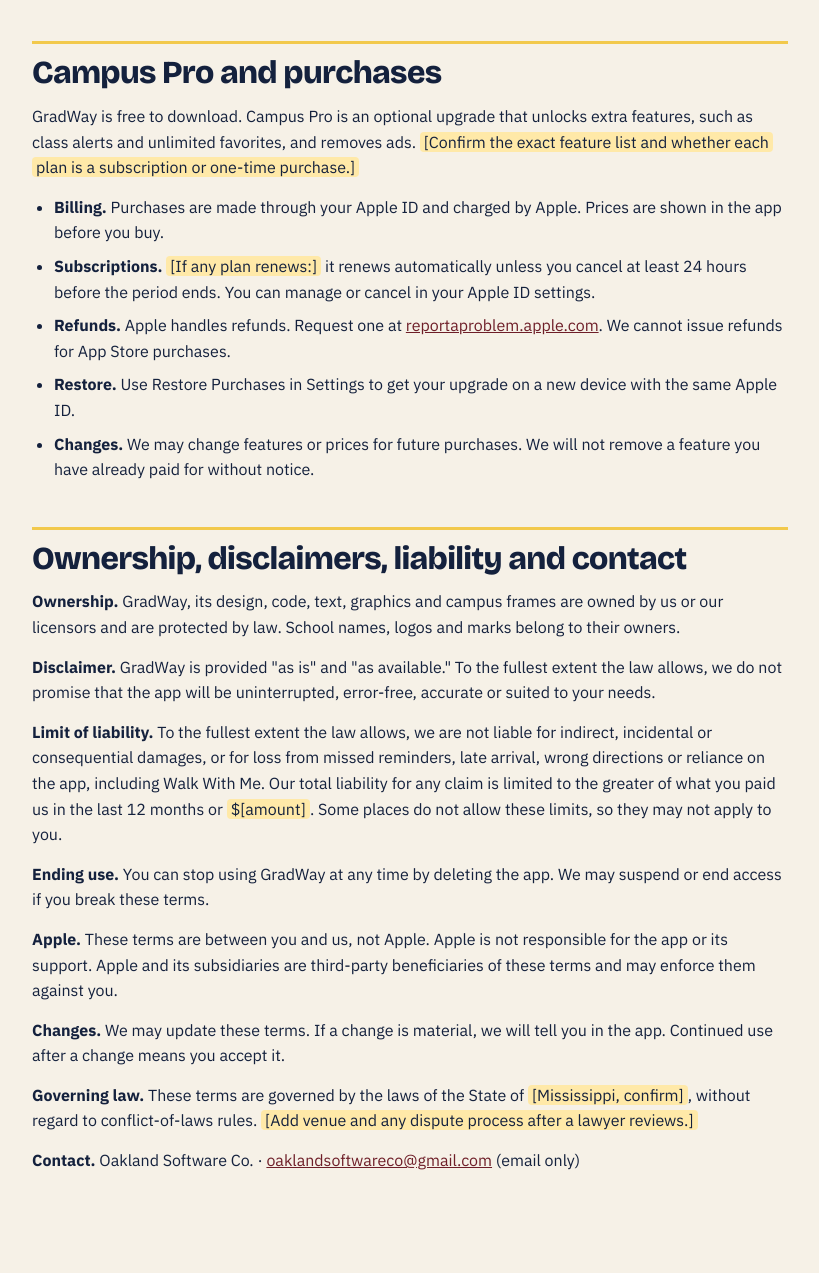
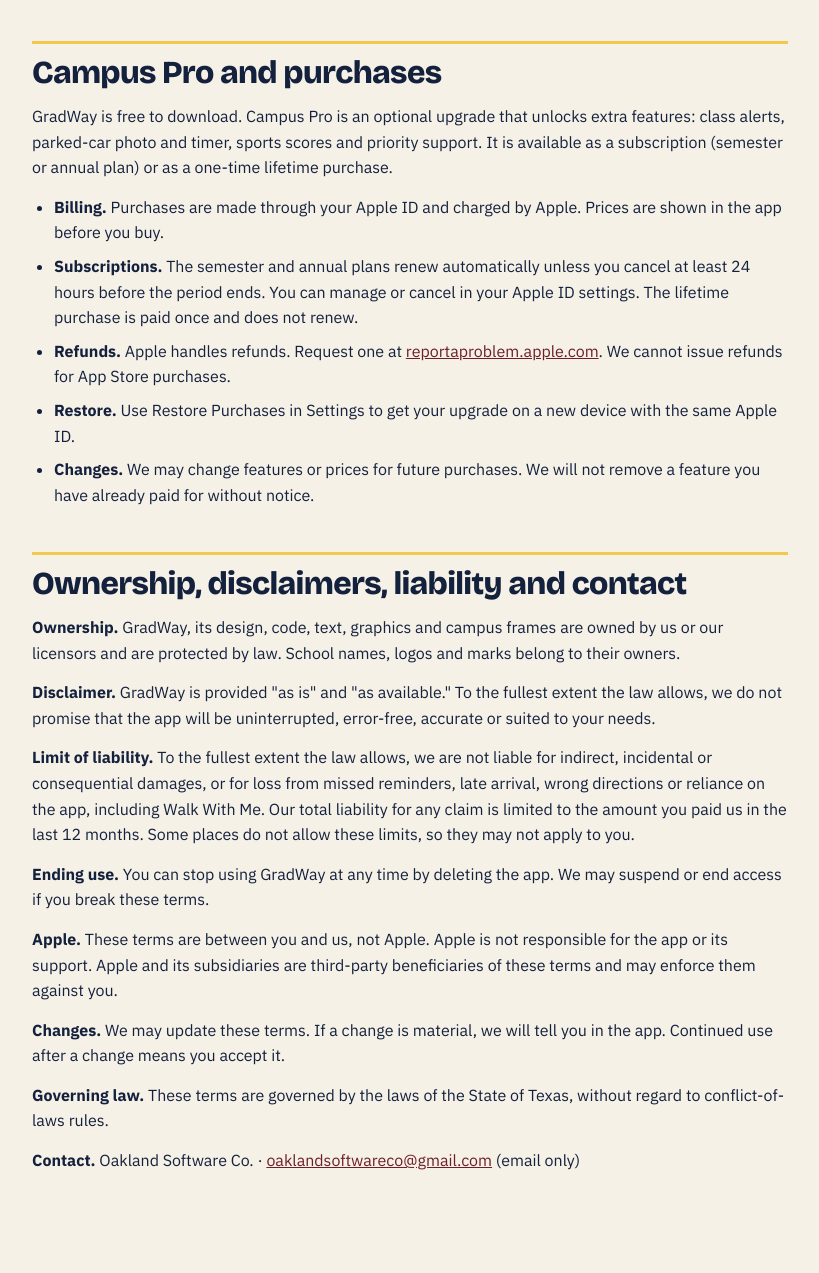
Before and after one commit to gradway-app/main, a plain HTML site: page terms.html in a window 1280 px wide. Shown: the part 1567-2840 px from the top of the page, without its empty margins (230-1049 px from the left). Drawn offline with nearby package versions, Linux system fonts and the light colour scheme.

Commit message:
Update terms.html

```diff
--- a/terms.html
+++ b/terms.html
@@ -50,20 +50,20 @@
 <li>If you are in danger or need help, call 911 or your campus police. Do not rely on GradWay in an emergency.</li></ul>
 <p>You use Walk With Me at your own risk, and you are responsible for your own safety and for telling your contacts how to reach you.</p>
 <h2>Campus Pro and purchases</h2>
-<p>GradWay is free to download. Campus Pro is an optional upgrade that unlocks extra features, such as class alerts and unlimited favorites, and removes ads. <span class="tbd">[Confirm the exact feature list and whether each plan is a subscription or one-time purchase.]</span></p>
+<p>GradWay is free to download. Campus Pro is an optional upgrade that unlocks extra features: class alerts, parked-car photo and timer, sports scores and priority support. It is available as a subscription (semester or annual plan) or as a one-time lifetime purchase.</p>
 <ul><li><strong>Billing.</strong> Purchases are made through your Apple ID and charged by Apple. Prices are shown in the app before you buy.</li>
-<li><strong>Subscriptions.</strong> <span class="tbd">[If any plan renews:]</span> it renews automatically unless you cancel at least 24 hours before the period ends. You can manage or cancel in your Apple ID settings.</li>
+<li><strong>Subscriptions.</strong> The semester and annual plans renew automatically unless you cancel at least 24 hours before the period ends. You can manage or cancel in your Apple ID settings. The lifetime purchase is paid once and does not renew.</li>
 <li><strong>Refunds.</strong> Apple handles refunds. Request one at <a href="https://reportaproblem.apple.com" target="_blank" rel="noopener">reportaproblem.apple.com</a>. We cannot issue refunds for App Store purchases.</li>
 <li><strong>Restore.</strong> Use Restore Purchases in Settings to get your upgrade on a new device with the same Apple ID.</li>
 <li><strong>Changes.</strong> We may change features or prices for future purchases. We will not remove a feature you have already paid for without notice.</li></ul>
 <h2>Ownership, disclaimers, liability and contact</h2>
 <p><strong>Ownership.</strong> GradWay, its design, code, text, graphics and campus frames are owned by us or our licensors and are protected by law. School names, logos and marks belong to their owners.</p>
 <p><strong>Disclaimer.</strong> GradWay is provided "as is" and "as available." To the fullest extent the law allows, we do not promise that the app will be uninterrupted, error-free, accurate or suited to your needs.</p>
-<p><strong>Limit of liability.</strong> To the fullest extent the law allows, we are not liable for indirect, incidental or consequential damages, or for loss from missed reminders, late arrival, wrong directions or reliance on the app, including Walk With Me. Our total liability for any claim is limited to the greater of what you paid us in the last 12 months or <span class="tbd">$[amount]</span>. Some places do not allow these limits, so they may not apply to you.</p>
+<p><strong>Limit of liability.</strong> To the fullest extent the law allows, we are not liable for indirect, incidental or consequential damages, or for loss from missed reminders, late arrival, wrong directions or reliance on the app, including Walk With Me. Our total liability for any claim is limited to the amount you paid us in the last 12 months. Some places do not allow these limits, so they may not apply to you.</p>
 <p><strong>Ending use.</strong> You can stop using GradWay at any time by deleting the app. We may suspend or end access if you break these terms.</p>
 <p><strong>Apple.</strong> These terms are between you and us, not Apple. Apple is not responsible for the app or its support. Apple and its subsidiaries are third-party beneficiaries of these terms and may enforce them against you.</p>
 <p><strong>Changes.</strong> We may update these terms. If a change is material, we will tell you in the app. Continued use after a change means you accept it.</p>
-<p><strong>Governing law.</strong> These terms are governed by the laws of the State of <span class="tbd">[Mississippi, confirm]</span>, without regard to conflict-of-laws rules. <span class="tbd">[Add venue and any dispute process after a lawyer reviews.]</span></p>
+<p><strong>Governing law.</strong> These terms are governed by the laws of the State of Texas, without regard to conflict-of-laws rules.</p>
 <p><strong>Contact.</strong> Oakland Software Co. &middot; <a href="mailto:oaklandsoftwareco@gmail.com">oaklandsoftwareco@gmail.com</a> (email only)</p></div></main>
 <footer class="deep"><div class="wrap">
 <div class="foot-top">
```
